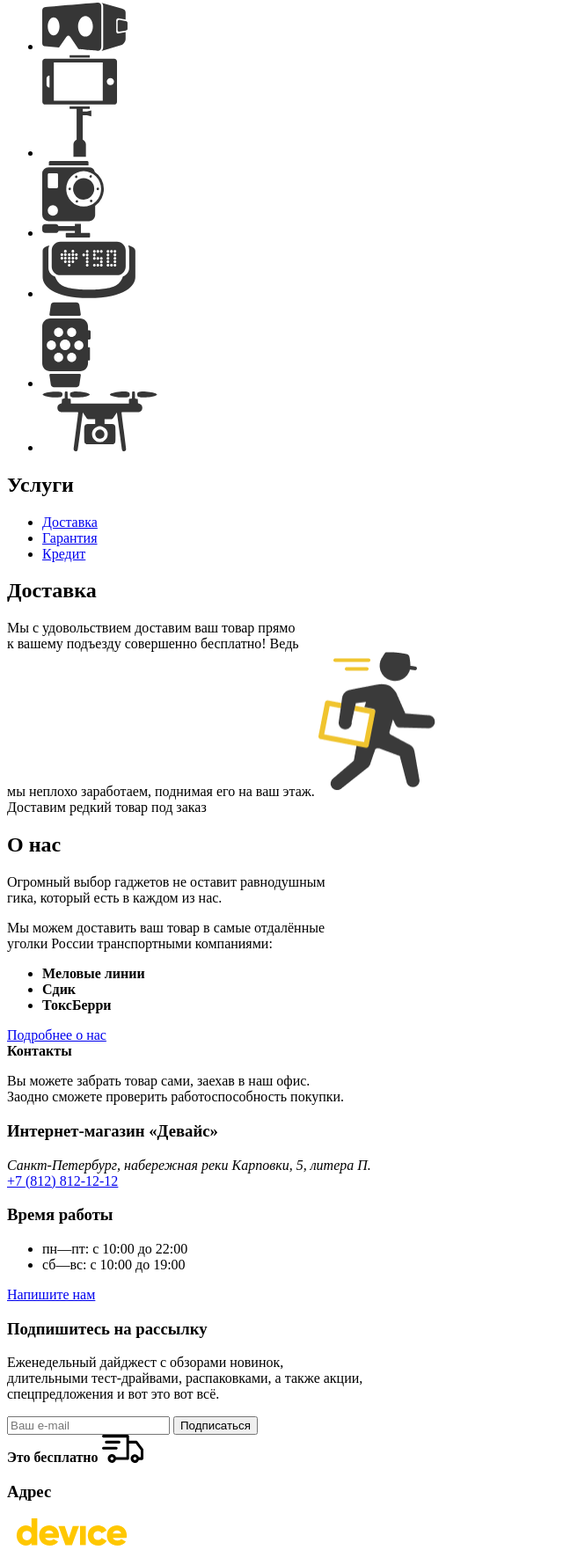
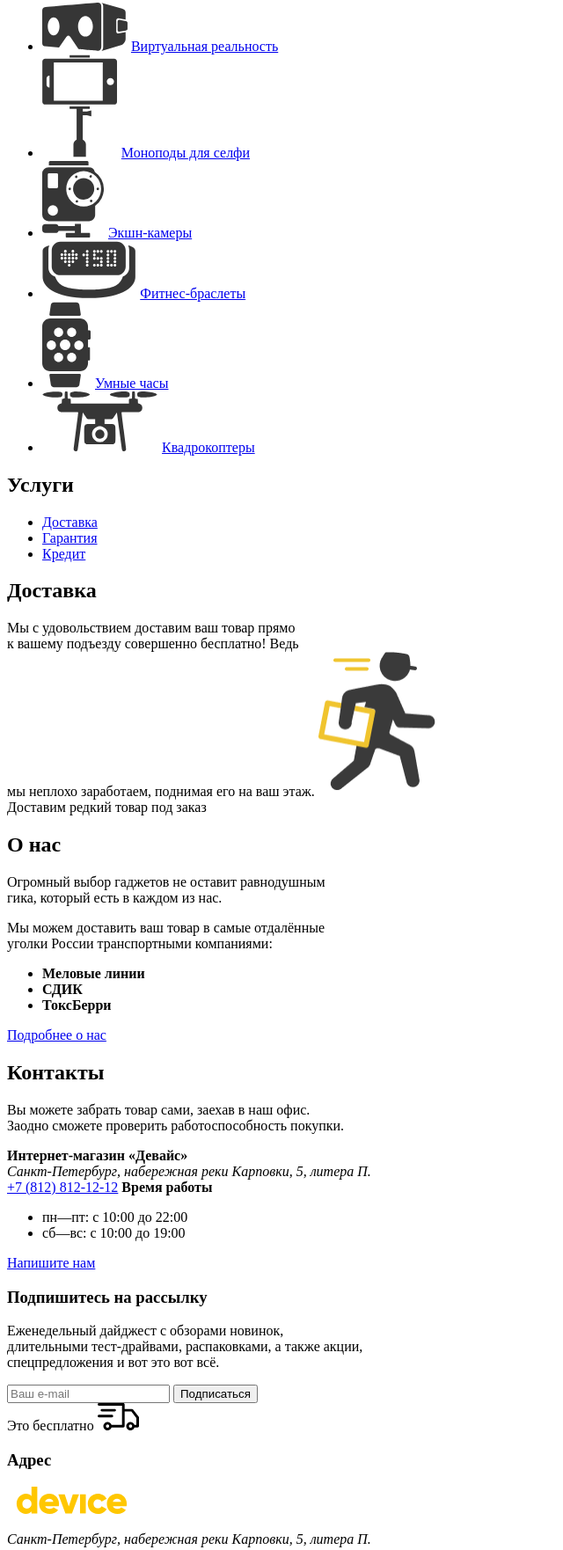
Before and after one commit to htmlacademy-htmlcss/2062283-device-34, a plain HTML site: page index.html in a window 1280 px wide. Shown: the part 1307-3069 px from the top of the page at 88% size, without its empty margins (0-640 px from the left). Drawn offline with Linux system fonts and the light colour scheme.

Commit message:
Исправляет ошибки на главной странице

```diff
--- a/index.html
+++ b/index.html
@@ -3,7 +3,7 @@
   <head>
     <meta charset="utf-8" />
     <title>HTML Academy: Девайс</title>
-    <link rel="stylesheet" href="styles/styles.css">
+    <link rel="stylesheet" href="styles/styles.css" />
   </head>
   <body>
     <header class="main-header">
@@ -134,6 +134,7 @@
                 height="54.99"
                 alt="Виртуальная реальность"
             /></a>
+            <a href="#">Виртуальная реальность</a>
           </li>
           <li class="product-item">
             <a href="#"
@@ -143,6 +144,7 @@
                 height="117"
                 alt="Моноподы для селфи"
             /></a>
+            <a href="#">Моноподы для селфи</a>
           </li>
           <li class="product-item">
             <a href="#"
@@ -152,6 +154,7 @@
                 height="87"
                 alt="Экшн-камеры"
             /></a>
+            <a href="#">Экшн-камеры</a>
           </li>
           <li class="product-item">
             <a href="#"
@@ -161,6 +164,7 @@
                 height="64.99"
                 alt="Фитнес-браслеты"
             /></a>
+            <a href="#">Фитнес-браслеты</a>
           </li>
           <li class="product-item">
             <a href="#"
@@ -170,6 +174,7 @@
                 height="97.98"
                 alt="Умные часы"
             /></a>
+            <a href="#">Умные часы</a>
           </li>
           <li class="product-item">
             <a href="#"
@@ -179,6 +184,7 @@
                 height="69.01"
                 alt="Квадрокоптеры"
             /></a>
+            <a href="#">Квадрокоптеры</a>
           </li>
         </ul>
       </section>
@@ -195,6 +201,8 @@
             <a class="button button-contacts" href="#">Кредит</a>
           </li>
         </ul>
+      </section>
+      <section class="delivery">
         <h2 class="delivery-title" id="delivery">Доставка</h2>
         <div class="delivery-description">
           Мы с удовольствием доставим ваш товар прямо<br />
@@ -205,10 +213,12 @@
             src="images/delivery-man-image.png"
             width="136"
             height="164"
-            alt="Изоюражение доставщика"
+            alt="Изображение доставщика"
           />
         </div>
-        <span class="delivery-notice">Доставим редкий товар под заказ</span>
+        <div class="delivery-notice">Доставим редкий товар под заказ</div>
+      </section>
+      <section class="about">
         <h2 class="about-title">О нас</h2>
         <p class="about-description">
           Огромный выбор гаджетов не оставит равнодушным<br />
@@ -220,23 +230,23 @@
         </p>
         <ul class="about-delivery-description-list">
           <li class="about-delivery-description-item"><b>Меловые линии</b></li>
-          <li class="about-delivery-description-item"><b>Сдик</b></li>
+          <li class="about-delivery-description-item"><b>СДИК</b></li>
           <li class="about-delivery-description-item"><b>ТоксБерри</b></li>
         </ul>
         <a href="#">Подробнее о нас</a>
       </section>
       <section class="contacts">
-        <b class="contacts-title" id="contacts">Контакты</b>
+        <h2 class="contacts-title" id="contacts">Контакты</h2>
         <p class="contacts-description">
           Вы можете забрать товар сами, заехав в наш офис.<br />
           Заодно сможете проверить работоспособность покупки.
         </p>
-        <h3 class="contacts-subtitle">Интернет-магазин «Девайс»</h3>
+        <b class="contacts-subtitle">Интернет-магазин «Девайс»</b>
         <address class="contacts-address">
           Санкт-Петербург, набережная реки Карповки, 5, литера П.
         </address>
         <a class="contacts-phone" href="tel:+78128121212">+7 (812) 812-12-12</a>
-        <h3 class="contacts-subtitle">Время работы</h3>
+        <b class="contacts-subtitle">Время работы</b>
         <ul class="contacts-schedule">
           <li class="schedule-item">пн—пт: с 10:00 до 22:00</li>
           <li class="schedule-item">сб—вс: с 10:00 до 19:00</li>
@@ -258,7 +268,7 @@
           <input type="email" name="email" placeholder="Ваш e-mail" required />
           <button class="button">Подписаться</button>
         </form>
-        <strong class="warning">Это бесплатно</strong>
+        <span class="warning">Это бесплатно</span>
         <img
           class="delivery-car-logo"
           src="images/delivery-car-image.svg"
@@ -271,6 +281,7 @@
     <footer class="page-footer">
       <section class="footer-address">
         <h3 class="visually-hidden">Адрес</h3>
+        <a href="index.html">
         <img
           class="site-logo"
           src="images/logo-footer.svg"
@@ -278,6 +289,7 @@
           height="31.1"
           alt="Логотип сайта"
         />
+      </a>
         <address class="contacts-address">
           <p class="contacts-address-text">
             Санкт-Петербург, набережная реки Карповки, 5, литера П.
@@ -336,7 +348,7 @@
       <section class="footer-phone-number">
         <h3 class="visually-hidden">Номер телефона</h3>
         <a class="contacts-phone" href="tel:+78128121212">+7 (812) 812-12-12</a>
-        <a href="https://htmlacademy.ru/"></a>
+        <a href="https://htmlacademy.ru/">
           <img
             class="academy-logo"
             src="images/html-logo.svg"
@@ -344,6 +356,7 @@
             height="32.9"
             alt="Логотип академии"
           />
+        </a>
       </section>
     </footer>
   </body>
```
Lines whose indentation alone changed are shown as unchanged.
